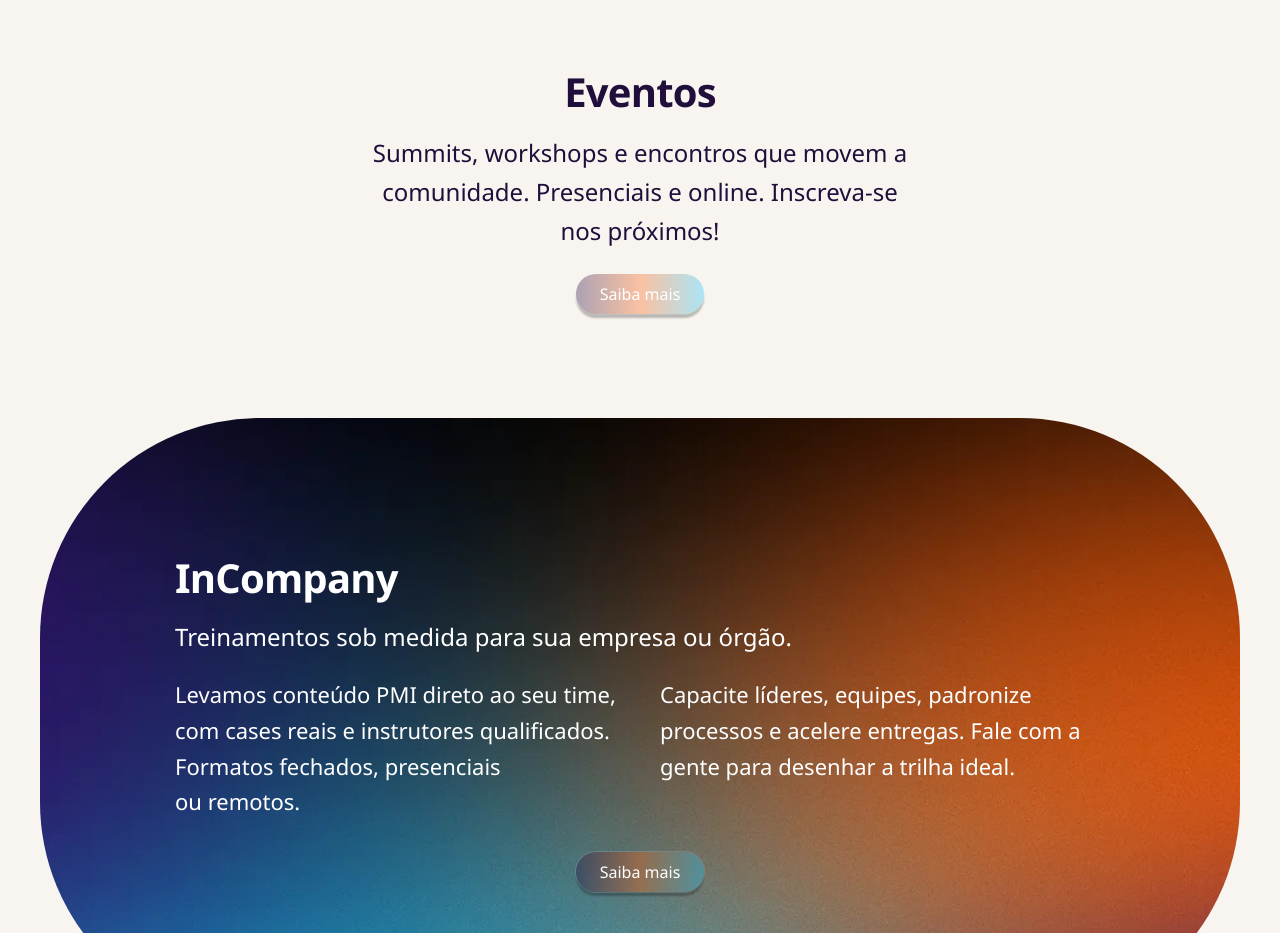
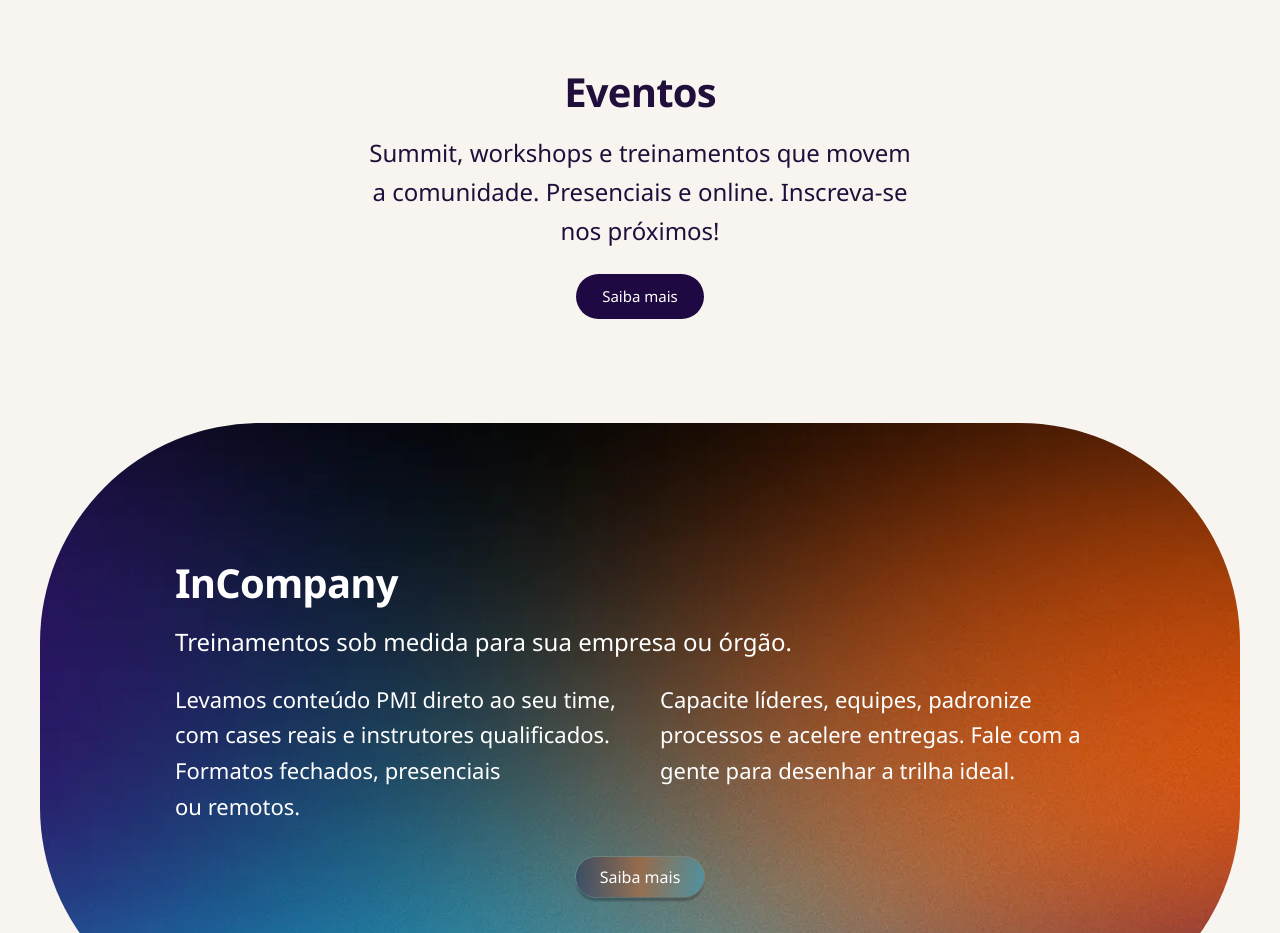
Before and after one commit to pmidf/website, a Next.js app in the folder website/: page / in a window 1280 px wide. Shown: the part 2140-3073 px from the top of the page. Built offline with nearby package versions, Linux system fonts and the light colour scheme; a web font is replaced by a local one.

Commit message:
alterando cor e texto de eventos na home

```diff
--- a/website/src/components/home/Eventos.tsx
+++ b/website/src/components/home/Eventos.tsx
@@ -20,11 +20,11 @@ export async function Eventos() {
         <TituloSecao>Eventos</TituloSecao>
 
         <p className="mx-auto mt-4 max-w-[676px] text-[18px] leading-relaxed text-[#200F3B] lg:text-[24px]">
-          Summits, workshops e encontros que movem a comunidade. Presenciais e online. Inscreva-se
+          Summit, workshops e treinamentos que movem a comunidade. Presenciais e online. Inscreva-se
           nos próximos!
         </p>
 
-        <Botao href="/eventos" className="mt-6">
+        <Botao href="/eventos" variante="escuro" className="mt-6">
           Saiba mais
         </Botao>
 
```
